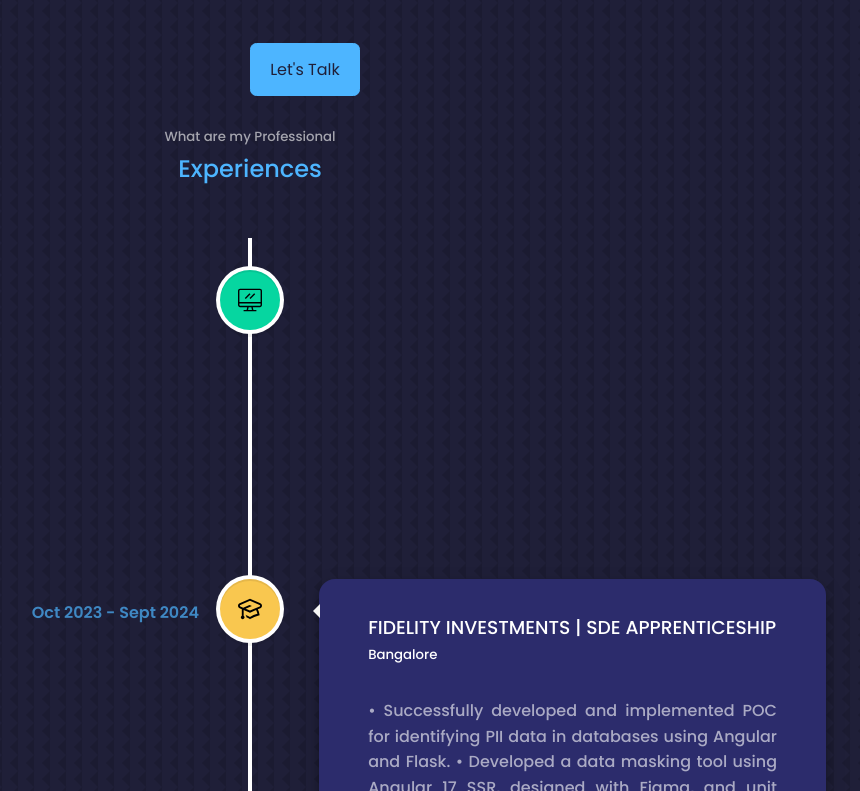
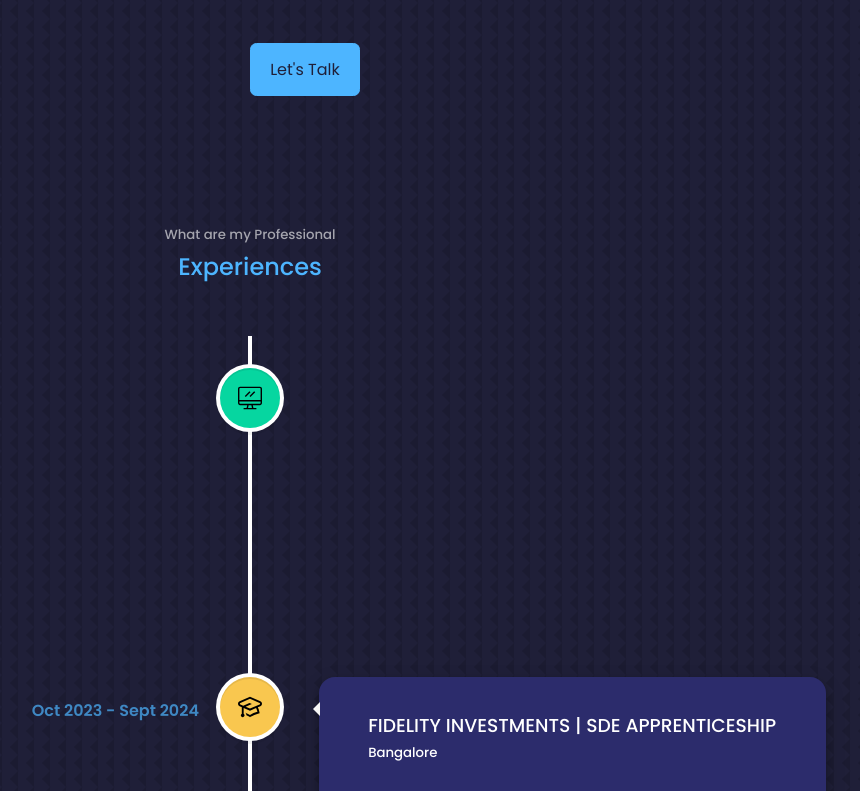
Before and after one commit to NadeemGulam/Portfolio-2.0, a React (Create React App) app: page / in a window 1280 px wide. Shown: the part 1629-2420 px from the top of the page, without its empty margins (390-1250 px from the left). Built offline with nearby package versions, Linux system fonts and the light colour scheme.

Commit message:
direct link fix

```diff
--- a/src/components/professional/professional.jsx
+++ b/src/components/professional/professional.jsx
@@ -19,7 +19,7 @@ const Professional = () => {
     let schoolIconStyles = { background: "#f9c74f" }
 
   return (
-    <section id="portfolio" className="prof">
+    <section id="proffessional" className="prof">
       <h5>What are my Professional</h5>
       <h2>Experiences</h2>
       <VerticalTimeline>
```
